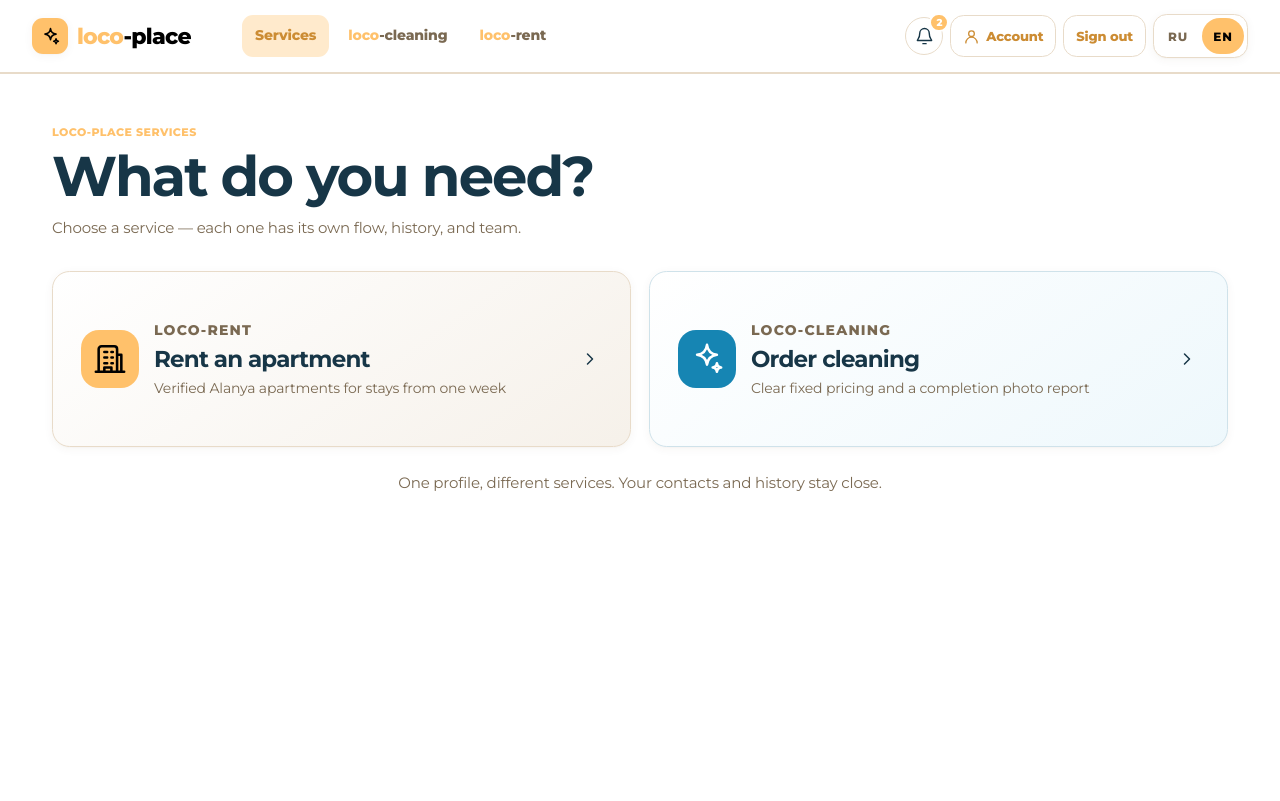
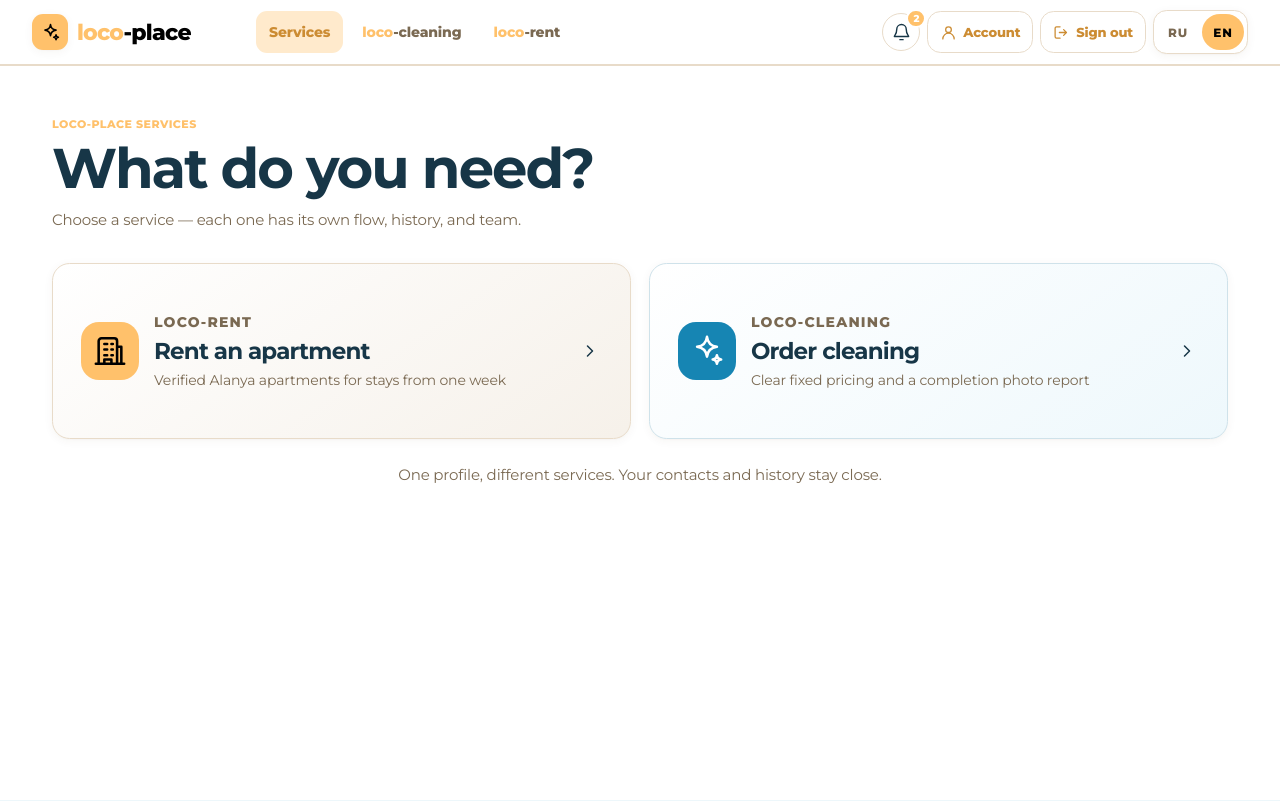
Before and after one commit to Elessarov1/go-cleany, a React (Vite) app in the folder frontend/: page / in a window 1280 px wide. Built offline with nearby package versions, Linux system fonts and the light colour scheme; no server answers.

Commit message:
adaptive ui fixes

```diff
--- a/frontend/src/components/AppShell/AppShell.tsx
+++ b/frontend/src/components/AppShell/AppShell.tsx
@@ -105,7 +105,7 @@ export function AppShell() {
             ) : null}
             <div className="topbar__actions">
               {!admin && authentication.status === "READY" && authentication.current.authenticated ? <NotificationBell /> : null}
-              {!admin && !catalog && !customerServiceHome ? (
+              {!standaloneWeb && !admin ? (
                 <NavLink
                   className="topbar__global-link"
                   to="/"
@@ -134,7 +134,14 @@ export function AppShell() {
                       <Icon name="user" size={17} />
                       <span>{t("account.title")}</span>
                     </NavLink>
-                    <button className="topbar__auth-action" type="button" onClick={() => void authentication.logout()}>
+                    <button
+                      className="topbar__auth-action"
+                      type="button"
+                      title={t("auth.logout")}
+                      aria-label={t("auth.logout")}
+                      onClick={() => void authentication.logout()}
+                    >
+                      <Icon name="logout" size={17} />
                       <span>{t("auth.logout")}</span>
                     </button>
                   </>
--- a/frontend/src/components/Icon/Icon.tsx
+++ b/frontend/src/components/Icon/Icon.tsx
@@ -13,6 +13,7 @@ export type IconName =
   | "home"
   | "info"
   | "location"
+  | "logout"
   | "moon"
   | "services"
   | "sparkles"
@@ -66,6 +67,12 @@ export function Icon({ name, size = 22, strokeWidth = 1.8 }: IconProps) {
         <>
           <path d="M20 10c0 5-8 11-8 11S4 15 4 10a8 8 0 1 1 16 0Z" />
           <circle cx="12" cy="10" r="2.5" />
+        </>
+      ) : null}
+      {name === "logout" ? (
+        <>
+          <path d="M10 4H5a2 2 0 0 0-2 2v12a2 2 0 0 0 2 2h5" />
+          <path d="m15 16 4-4-4-4M19 12H9" />
         </>
       ) : null}
       {name === "home" ? (
--- a/frontend/src/pages/NotificationsPage/NotificationsPage.tsx
+++ b/frontend/src/pages/NotificationsPage/NotificationsPage.tsx
@@ -66,7 +66,7 @@ export function NotificationsPage() {
   const notifications = page?.content ?? [];
   const hasUnread = notifications.some((notification) => !notification.readAt);
   return (
-    <div className="notifications-page">
+    <div className="page notifications-page">
       <header className="notifications-page__header">
         <div>
           <span className="eyebrow">Loco Place</span>
--- a/frontend/src/styles/global.css
+++ b/frontend/src/styles/global.css
@@ -984,6 +984,18 @@ h3 {
   .topbar { padding-inline: 14px; }
   .topbar__global-link { width: 38px; padding-inline: 9px; justify-content: center; }
   .topbar__global-link span { position: absolute; width: 1px; height: 1px; overflow: hidden; clip-path: inset(50%); }
+  .service-shell[data-platform="web"][data-layout="customer"] .topbar__auth-action {
+    width: 38px;
+    padding-inline: 9px;
+    justify-content: center;
+  }
+  .service-shell[data-platform="web"][data-layout="customer"] .topbar__auth-action span {
+    position: absolute;
+    width: 1px;
+    height: 1px;
+    overflow: hidden;
+    clip-path: inset(50%);
+  }
   .brand__word { font-size: 19px; }
 }
 
@@ -3077,6 +3089,62 @@ h3 {
   display: none;
 }
 
+/* The standalone customer header keeps the same controls in the same order on every route. */
+.service-shell[data-platform="web"][data-layout="customer"] .topbar {
+  min-height: 0;
+}
+
+.service-shell[data-platform="web"][data-layout="customer"] .topbar__inner {
+  display: grid;
+  grid-template-areas:
+    "brand"
+    "actions"
+    "navigation";
+  grid-template-columns: minmax(0, 1fr);
+  gap: 9px;
+}
+
+.service-shell[data-platform="web"][data-layout="customer"] .brand {
+  min-width: 0;
+  grid-area: brand;
+}
+
+.service-shell[data-platform="web"][data-layout="customer"] .topbar__actions {
+  width: 100%;
+  grid-area: actions;
+}
+
+.service-shell[data-platform="web"][data-layout="customer"] .web-primary-nav {
+  display: grid;
+  width: 100%;
+  margin: 0;
+  grid-area: navigation;
+  grid-template-columns: repeat(3, minmax(0, 1fr));
+  gap: 4px;
+}
+
+.service-shell[data-platform="web"][data-layout="customer"] .web-primary-nav a {
+  display: flex;
+  min-width: 0;
+  min-height: 38px;
+  padding: 9px 7px;
+  align-items: center;
+  justify-content: center;
+  overflow: hidden;
+  color: var(--color-muted);
+  border-radius: 10px;
+  font-size: 10px;
+  font-weight: 750;
+  text-overflow: ellipsis;
+  white-space: nowrap;
+}
+
+.service-shell[data-platform="web"][data-layout="customer"] .web-primary-nav a:hover,
+.service-shell[data-platform="web"][data-layout="customer"] .web-primary-nav a.active {
+  color: var(--color-primary-dark);
+  background: var(--color-primary-soft);
+}
+
 .auth-required--compact {
   min-height: 0;
   padding: 18px 10px 4px;
@@ -3104,6 +3172,20 @@ h3 {
     margin-inline: auto;
   }
 
+  .service-shell[data-platform="web"][data-layout="customer"] .topbar {
+    min-height: 0;
+    padding-block: 10px;
+  }
+
+  .service-shell[data-platform="web"][data-layout="customer"] .topbar__inner {
+    min-height: 0;
+    grid-template-areas:
+      "brand actions"
+      "navigation navigation";
+    grid-template-columns: minmax(0, 1fr) auto;
+    column-gap: 20px;
+  }
+
   .service-shell[data-platform="web"] .app-content {
     min-width: 0;
     min-height: calc(100vh - 72px);
@@ -3114,27 +3196,18 @@ h3 {
     display: none;
   }
 
-  .web-primary-nav {
-    display: flex;
-    margin-right: auto;
-    margin-left: clamp(22px, 4vw, 58px);
-    align-items: center;
+  .service-shell[data-platform="web"][data-layout="customer"] .web-primary-nav {
+    width: auto;
+    justify-self: start;
+    grid-template-columns: repeat(3, auto);
     gap: 6px;
   }
 
-  .web-primary-nav a {
+  .service-shell[data-platform="web"][data-layout="customer"] .web-primary-nav a {
     min-height: 42px;
     padding: 11px 13px;
-    color: var(--color-muted);
     border-radius: 11px;
     font-size: 14px;
-    font-weight: 750;
-  }
-
-  .web-primary-nav a:hover,
-  .web-primary-nav a.active {
-    color: var(--color-primary-dark);
-    background: var(--color-primary-soft);
   }
 
   .service-shell[data-platform="web"] .page--service-catalog {
@@ -3359,6 +3432,18 @@ h3 {
     max-width: 1240px;
     margin-inline: auto;
     padding-inline: clamp(24px, 4vw, 48px);
+  }
+}
+
+@media (min-width: 1100px) {
+  .service-shell[data-platform="web"][data-layout="customer"] .topbar__inner {
+    grid-template-areas: "brand navigation actions";
+    grid-template-columns: 200px minmax(0, 1fr) auto;
+    gap: 24px;
+  }
+
+  .service-shell[data-platform="web"][data-layout="customer"] .web-primary-nav {
+    align-self: center;
   }
 }
 
```
